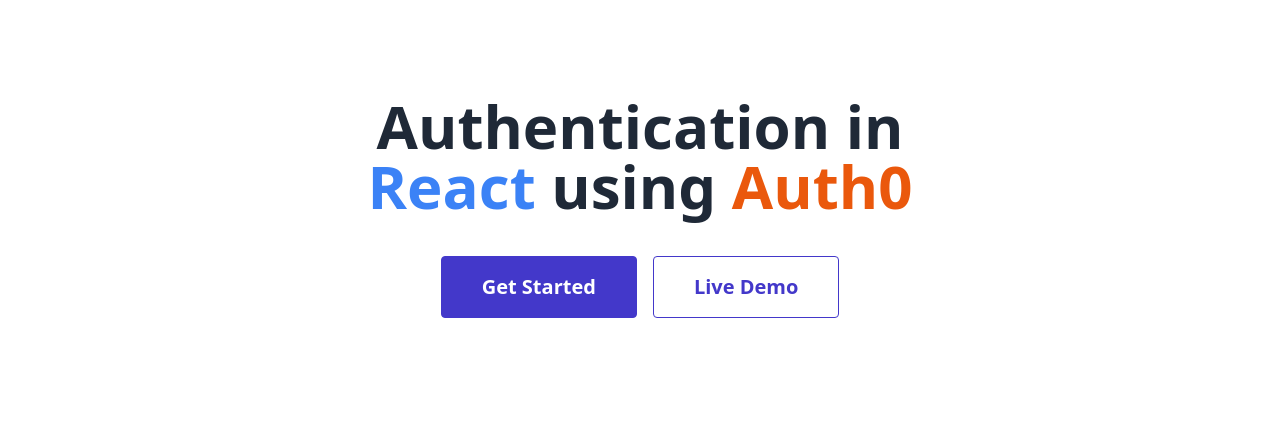
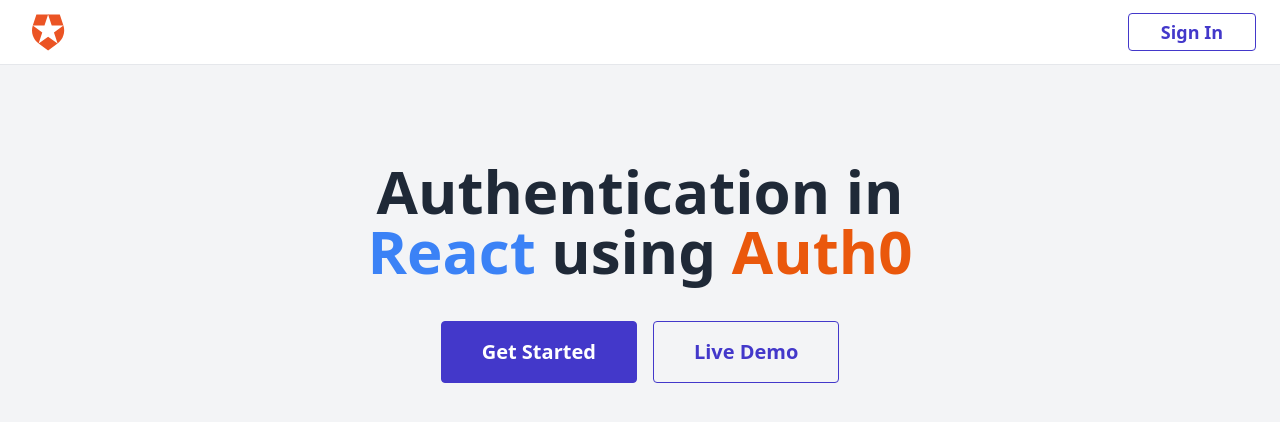
Before and after one commit to harshmangalam/auth0-collection, a React (Vite) app in the folder react-with-auth0/: page / in a window 1280 px wide. Shown: the top 422 px of the page. Built offline with nearby package versions, Linux system fonts and the light colour scheme.

Commit message:
added root layout

```diff
--- a/react-with-auth0/src/routes/index.tsx
+++ /dev/null
@@ -1,7 +0,0 @@
-export default function Home(){
-    return (
-        <div>
-            Home page
-        </div>
-    )
-}
--- a/react-with-auth0/src/routes/root.tsx
+++ b/react-with-auth0/src/routes/root.tsx
@@ -1,9 +1,13 @@
 import { Outlet } from "react-router-dom";
+import Navbar from "../components/navbar";
 
 export default function Root() {
   return (
-    <div>
-      <Outlet />
+    <div className="min-h-screen bg-gray-100">
+      <Navbar />
+      <main>
+        <Outlet />
+      </main>
     </div>
   );
 }
```
